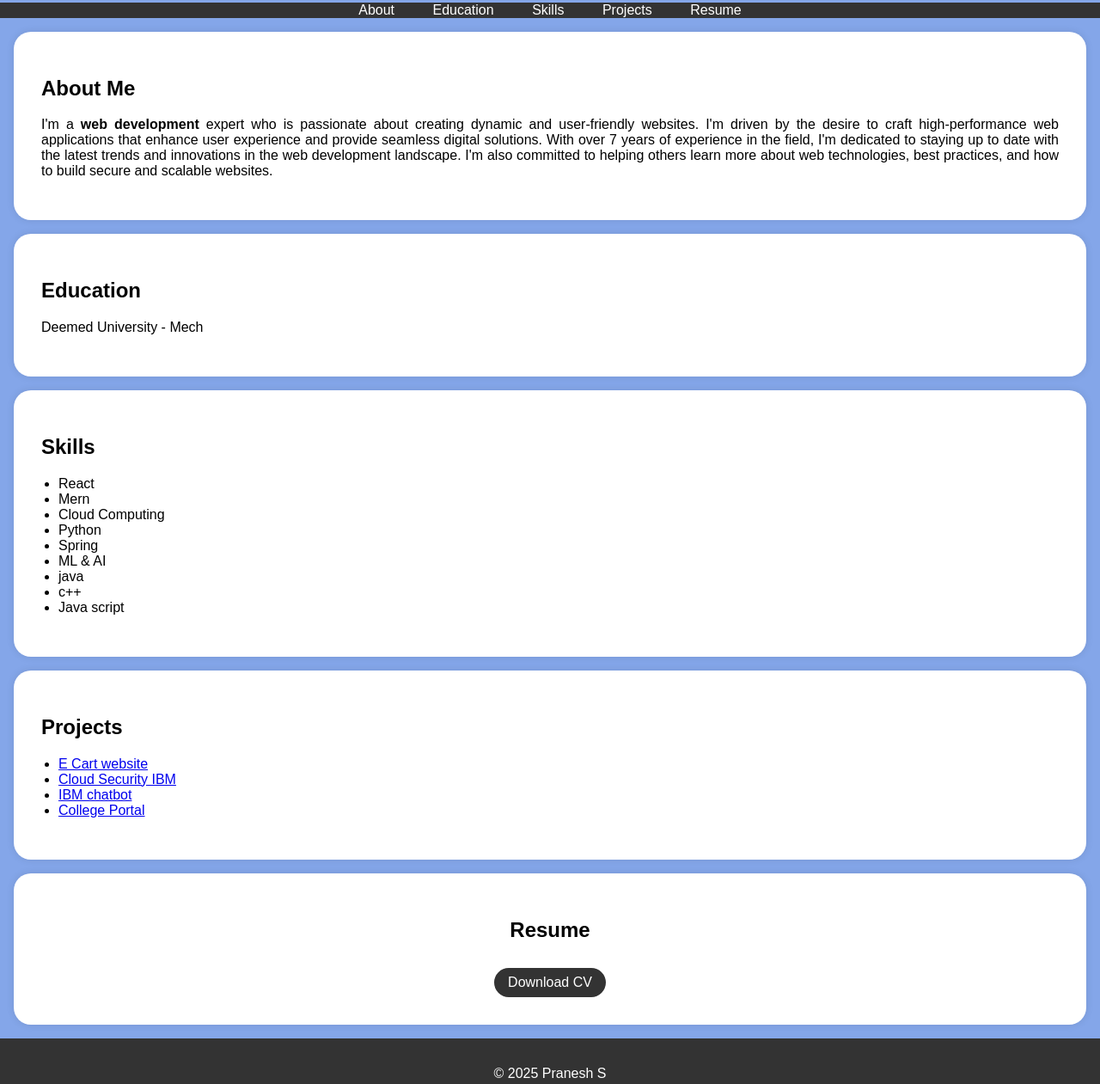
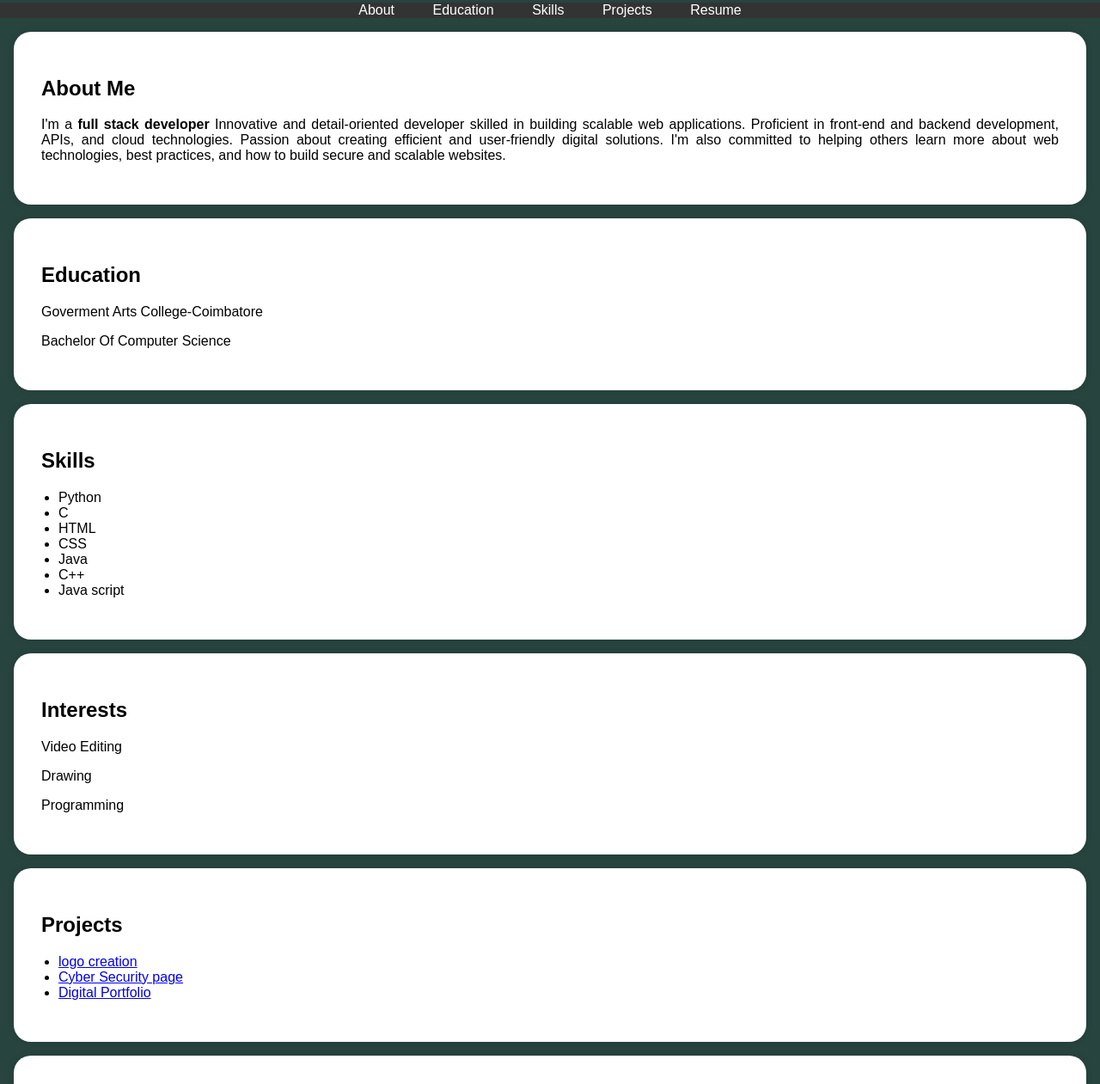
Before and after one commit to Harrish3534/Digital-Portfolio, a plain HTML site: page index.html in a window 1280 px wide. Shown: the part 210-1471 px from the top of the page at 86% size. Drawn offline with Linux system fonts and the light colour scheme.

Commit message:
Update index.html

```diff
--- a/index.html
+++ b/index.html
@@ -7,12 +7,12 @@
             font-family: Arial, sans-serif;
             margin: 0;
             padding: 0;
-            background-color: #84a6e9;
+            background-color: #28443f;
         }
 
         header {
-            background-color: #941919;
-            color: #fff;
+            background-color: #f2fd7d;
+            color: ##21202;
             text-align: center;
             padding: 2rem 0;
             position: relative; /* Add this */
@@ -115,12 +115,7 @@
     <section id="about">
         <div class="section-content">
             <h2>About Me</h2>
-            <p>I'm a <b>web development</b> expert who is passionate about creating dynamic and user-friendly websites.
-                I'm driven by the desire to craft high-performance web applications that enhance user experience and provide
-                 seamless digital solutions. With over 7 years of experience in the field, I'm dedicated to staying up to date
-                 with the latest trends and innovations in the
-                 web development landscape. I'm also committed to helping others learn more about web technologies,
-                 best practices, and how to build secure and scalable websites.</p>
+            <p>I'm a <b> full stack developer</b> Innovative and detail-oriented developer skilled in building scalable web applications. Proficient in front-end and backend development, APIs, and cloud technologies. Passion about creating efficient and user-friendly digital solutions. I'm also committed to helping others learn more about web technologies, best practices, and how to build secure and scalable websites.</p>
 
         </div>
     </section>
@@ -128,7 +123,8 @@
     <section id="education">
         <div class="section-content">
             <h2>Education</h2>
-            <p>Deemed University  - Mech</p>
+            <p>Goverment Arts College-Coimbatore </p>
+            <p>Bachelor Of Computer Science</p>
 
 
         </div>
@@ -138,16 +134,24 @@
         <div class="section-content">
             <h2>Skills</h2>
             <ul>
-                <li>React</li>
-                <li>Mern</li>
-                <li>Cloud Computing</li>
+
                 <li>Python</li>
-                <li>Spring</li>
-                <li>ML & AI</li>
-                <li>java</li>
-                <li>c++</li>
+                <li>C</li>
+                <li>HTML</li>
+                <li>CSS</li>
+                <li>Java</li>
+                <li>C++</li>
                 <li>Java script</li>
             </ul>
+        </div>
+    </section>
+
+     <section id="Interests">
+        <div class="section-content">
+            <h2>Interests</h2>
+            <p>Video Editing</p>
+            <p>Drawing</p>
+            <p>Programming </p>
         </div>
     </section>
 
@@ -155,10 +159,9 @@
         <div class="section-content">
             <h2>Projects</h2>
             <ul>
-                <li><a href="#">E Cart website</a></li>
-                <li><a href="#">Cloud Security IBM</a></li>
-                <li><a href="#">IBM chatbot</a></li>
-                <li><a href="#">College Portal</a></li>
+                <li><a href="#">logo creation</a></li>
+                <li><a href="#">Cyber Security page</a></li>
+                <li><a href="#">Digital Portfolio</a></li>
                 <!-- Add more project links here -->
             </ul>
         </div>
@@ -176,7 +179,8 @@
     </section>
 
     <footer>
-        <p>&copy; 2025 Pranesh S</p>
+        <p>&copy; 2025 Harrish K B </p>
+        <p>&copy; Thank you for your precious time </p>
     </footer>
 
     <script>
```
